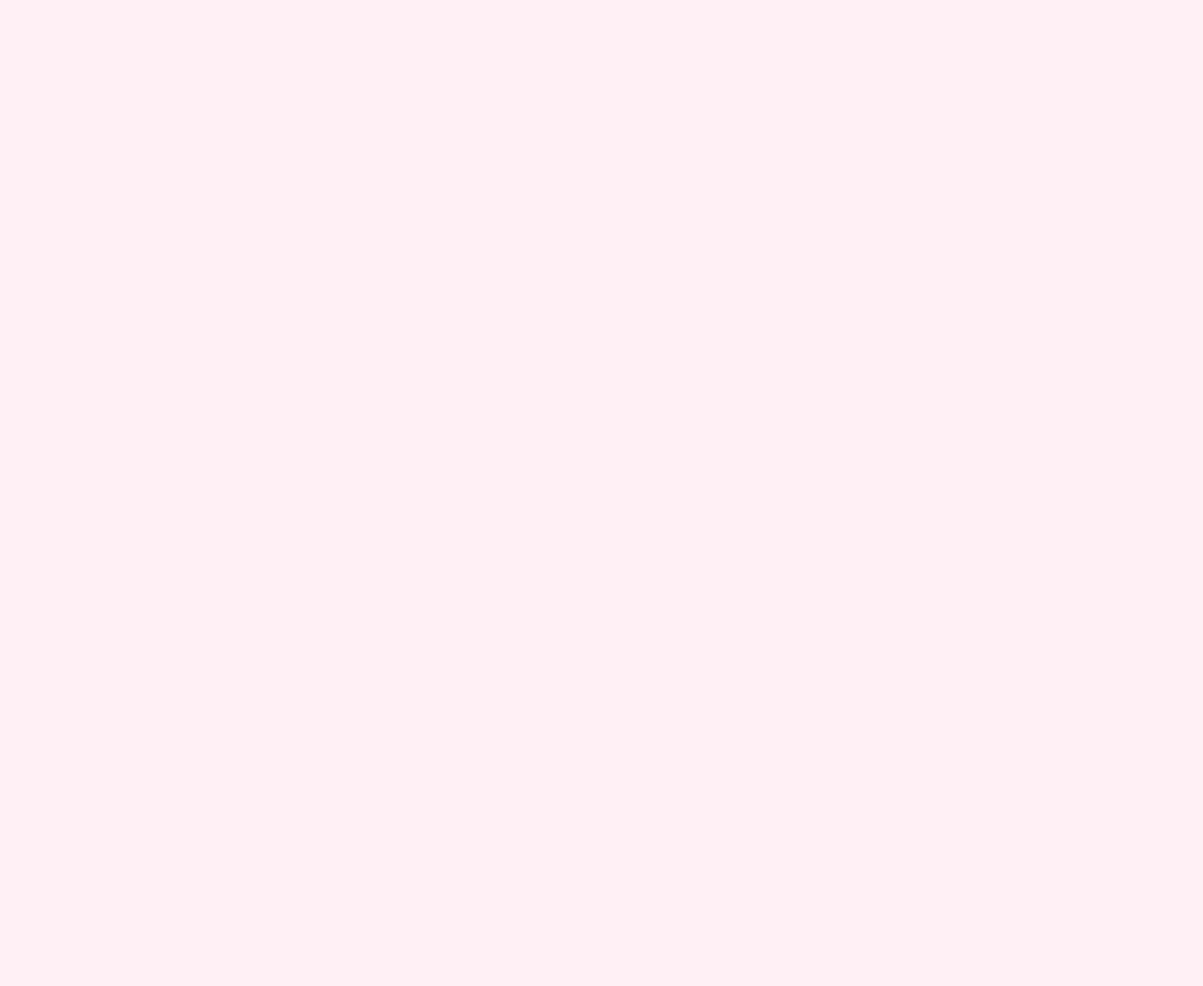
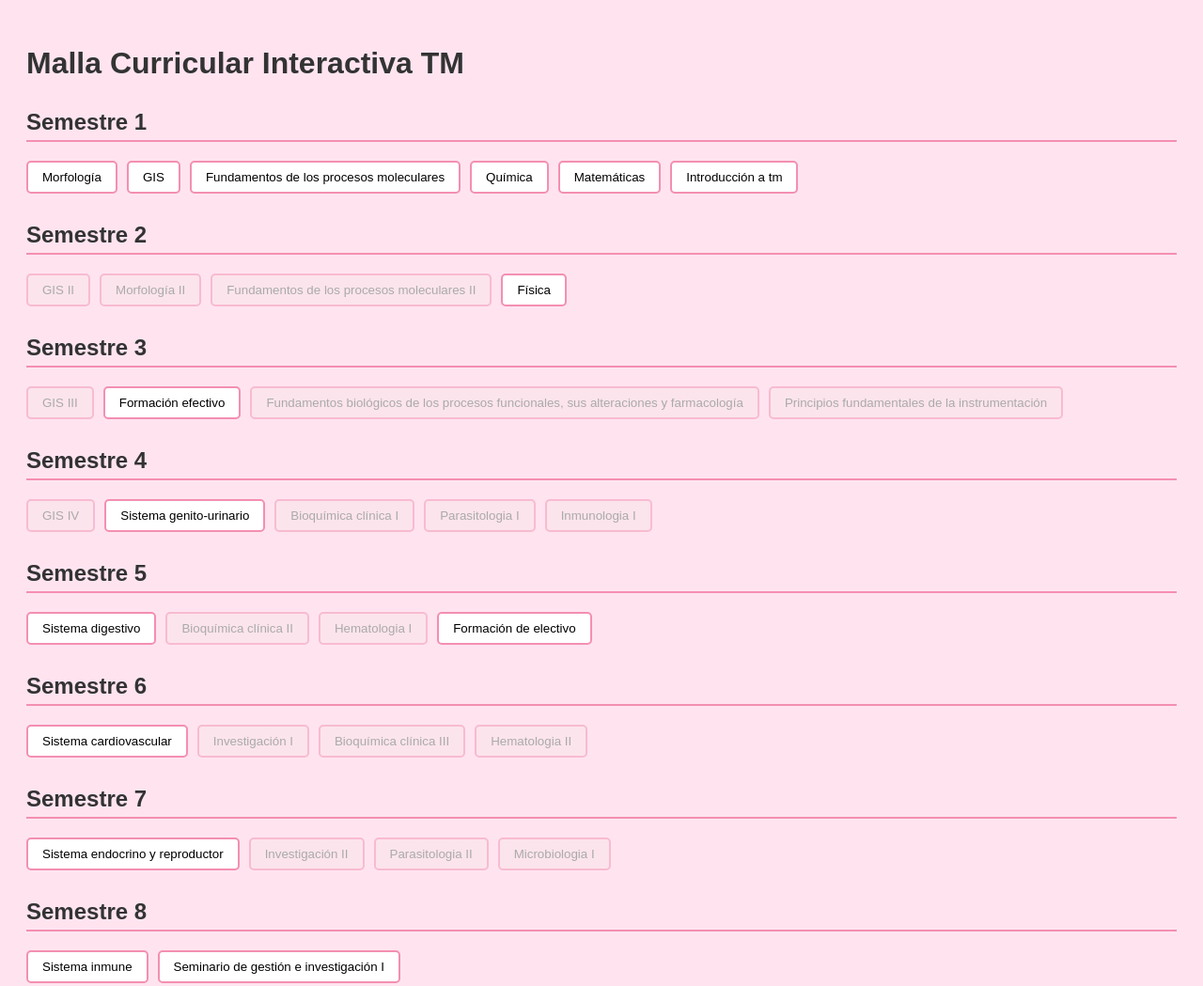
Before and after one commit to zuzuuu317/Malla-tm-ufro, a plain HTML site: page index.html in a window 1280 px wide. Shown: the whole page at 94% size. Before the commit the page ends 800 px from the top, so only its background shows below. Drawn offline with Linux system fonts and the light colour scheme.

Commit message:
Update index.html

```diff
--- a/index.html
+++ b/index.html
@@ -1,76 +1,176 @@
+<!DOCTYPE html>
+<html lang="es">
+<head>
+  <meta charset="UTF-8" />
+  <title>Malla Interactiva TM</title>
   <style>
     body {
-    font-family: "Segoe UI", sans-serif;
-    background: #fff0f5; /* fondo rosado pastel */
+      font-family: Arial, sans-serif;
+      background: #ffe4f0;
       color: #333;
-    padding: 40px;
-    margin: 0;
+      padding: 20px;
     }
-
-  h1 {
-    text-align: center;
-    color: #c2185b;
-    margin-bottom: 30px;
+    .semestre-separador {
+      border-bottom: 2px solid #f48fb1;
+      margin-top: 30px;
+      padding-bottom: 5px;
     }
-
-  .semestre-separador {
-    background-color: #f8bbd0;
-    color: #6a1b4d;
-    padding: 8px 12px;
-    border-radius: 8px;
-    font-size: 1.2em;
-    margin-top: 40px;
-    box-shadow: 2px 2px 6px rgba(0,0,0,0.1);
-  }
-
     .semestre {
       display: flex;
       flex-wrap: wrap;
       gap: 10px;
-    margin-top: 15px;
+      margin-top: 10px;
     }
-
     .ramo {
-    padding: 10px 15px;
+      padding: 8px 15px;
       border: 2px solid #f48fb1;
-    border-radius: 15px;
+      border-radius: 5px;
       background: white;
       cursor: pointer;
-    transition: all 0.3s ease;
-    font-size: 0.95em;
-    box-shadow: 2px 2px 5px rgba(0,0,0,0.05);
-    min-width: 180px;
-    text-align: center;
+      transition: background-color 0.3s, color 0.3s;
+      user-select: none;
     }
-
-  .ramo:hover:not(:disabled) {
-    background-color: #ffeef5;
-    transform: scale(1.02);
-  }
-
     .ramo.aprobado {
-    background-color: #f06292;
+      background-color: #f48fb1;
       color: white;
       border-color: #c2185b;
-    text-decoration: line-through;
+      text-decoration: line-through; /* Aquí está el tachado */
     }
-
     .ramo:disabled {
       background-color: #fce4ec;
       border-color: #f8bbd0;
       color: #aaa;
       cursor: not-allowed;
-    opacity: 0.7;
+    }
+  </style>
+</head>
+<body>
+  <h1>Malla Curricular Interactiva TM</h1>
+  <div id="malla"></div>
+
+  <script>
+    const ramos = {
+      "Morfología": ["Morfología II"],
+      "GIS": ["GIS II"],
+      "Fundamentos de los procesos moleculares": ["Fundamentos de los procesos moleculares II"],
+      "Fundamentos de los procesos moleculares II": [
+        "Microbiologia I",
+        "Inmunologia I",
+        "Fundamentos biológicos de los procesos funcionales, sus alteraciones  y farmacología"
+      ],
+      "Física": ["Principios fundamentales de la instrumentación"],
+      "GIS II": ["GIS III"],
+      "Principios fundamentales de la instrumentación": ["Bioquímica clínica I"],
+      "Fundamentos biológicos de los procesos funcionales, sus alteraciones  y farmacología": ["Bioquímica clínica I", "Parasitologia I"],
+      "GIS III": ["GIS IV"],
+      "GIS IV": ["Investigación I", "Enfermedades prioritarias. Aspectos legales"],
+      "Bioquímica clínica I": ["Bioquímica clínica II"],
+      "Parasitologia I": ["Parasitologia II"],
+      "Inmunologia I": ["Hematologia I"],
+      "Sistema digestivo": ["Microbiologia I"],
+      "Bioquímica clínica II": ["Bioquímica clínica III"],
+      "Hematologia I": ["Hematologia II"],
+      "Hematologia II": ["Banco de sangre I"],
+      "Sistema cardiovascular": ["Enfermedades prioritarias. Aspectos legales"],
+      "Investigación I": ["Investigación II"],
+      "Microbiologia I": ["Microbiologia II"],
+      "Sistema inmune": ["Enfermedades prioritarias. Aspectos legales"],
+      "Seminario de gestión e investigación I": ["Seminario de gestión e investigación II"],
+      "Banco de sangre I": ["Banco de sangre II"],
+      "Seminario de gestión e investigación II": ["Práctica profesional"],
+      "Banco de sangre II": ["Práctica profesional"],
+      "Enfermedades prioritarias. Aspectos legales": ["Práctica profesional"]
+    };
+
+    const semestres = [
+      ["Morfología", "GIS", "Fundamentos de los procesos moleculares", "Química", "Matemáticas", "Introducción a tm"],
+      ["GIS II", "Morfología II", "Fundamentos de los procesos moleculares II", "Física"],
+      ["GIS III", "Formación efectivo", "Fundamentos biológicos de los procesos funcionales, sus alteraciones  y farmacología", "Principios fundamentales de la instrumentación"],
+      ["GIS IV", "Sistema genito-urinario", "Bioquímica clínica I", "Parasitologia I", "Inmunologia I"],
+      ["Sistema digestivo", "Bioquímica clínica II", "Hematologia I", "Formación de electivo"],
+      ["Sistema cardiovascular", "Investigación I", "Bioquímica clínica III", "Hematologia II"],
+      ["Sistema endocrino y reproductor", "Investigación II", "Parasitologia II", "Microbiologia I"],
+      ["Sistema inmune", "Seminario de gestión e investigación I"]
+    ];
+
+    // Invertimos para saber requisitos de cada ramo
+    const requisitosPorRamo = {};
+
+    for (const [padre, hijos] of Object.entries(ramos)) {
+      hijos.forEach(hijo => {
+        if (!requisitosPorRamo[hijo]) requisitosPorRamo[hijo] = [];
+        requisitosPorRamo[hijo].push(padre);
+      });
     }
 
-  @media (max-width: 768px) {
-    .semestre {
-      flex-direction: column;
-      align-items: center;
+    // Estado ramos aprobados
+    let ramosAprobados = JSON.parse(localStorage.getItem("ramosAprobados") || "[]");
+
+    // Saber si un ramo está desbloqueado (sin requisitos o con todos aprobados)
+    function estaDesbloqueado(ramo) {
+      const reqs = requisitosPorRamo[ramo];
+      if (!reqs || reqs.length === 0) return true;
+      return reqs.every(r => ramosAprobados.includes(r));
     }
 
-    .ramo {
-      width: 90%;
+    // Renderizar la malla
+    function renderizarMalla() {
+      const contenedor = document.getElementById("malla");
+      contenedor.innerHTML = "";
+
+      semestres.forEach((semestre, i) => {
+        const sep = document.createElement("h2");
+        sep.textContent = `Semestre ${i + 1}`;
+        sep.className = "semestre-separador";
+        contenedor.appendChild(sep);
+
+        const divSem = document.createElement("div");
+        divSem.className = "semestre";
+
+        semestre.forEach(ramo => {
+          const btn = document.createElement("button");
+          btn.textContent = ramo;
+          btn.className = "ramo";
+
+          if (ramosAprobados.includes(ramo)) {
+            btn.classList.add("aprobado");
+            btn.disabled = false;
+          } else if (estaDesbloqueado(ramo)) {
+            btn.classList.remove("aprobado");
+            btn.disabled = false;
+          } else {
+            btn.disabled = true;
+          }
+
+          btn.onclick = () => {
+            if (!btn.disabled) {
+              toggleAprobado(ramo);
+              renderizarMalla();
+            }
+          };
+
+          divSem.appendChild(btn);
+        });
+
+        contenedor.appendChild(divSem);
+      });
+    }
+
+    // Alternar aprobado/no aprobado
+    function toggleAprobado(ramo) {
+      if (ramosAprobados.includes(ramo)) {
+        ramosAprobados = ramosAprobados.filter(r => r !== ramo);
+      } else {
+        if (estaDesbloqueado(ramo)) {
+          ramosAprobados.push(ramo);
         }
       }
-</style>
+      localStorage.setItem("ramosAprobados", JSON.stringify(ramosAprobados));
+    }
+
+    window.onload = () => {
+      renderizarMalla();
+    };
+  </script>
+</body>
+</html>
```
Lines whose indentation alone changed are shown as unchanged.
